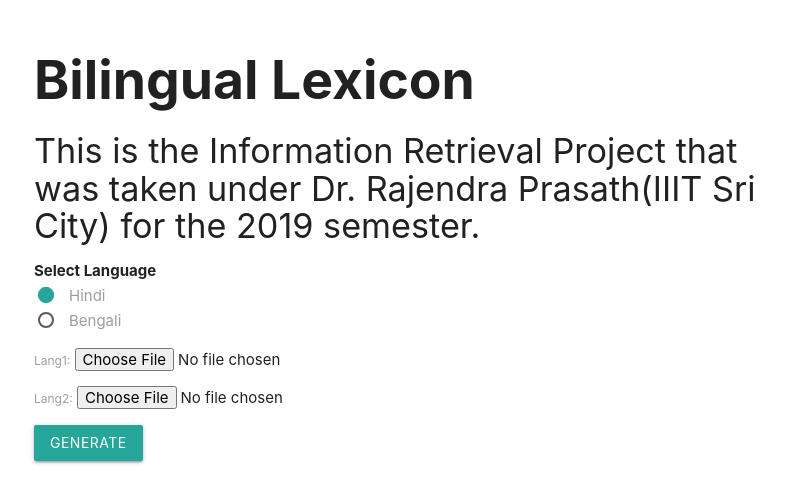
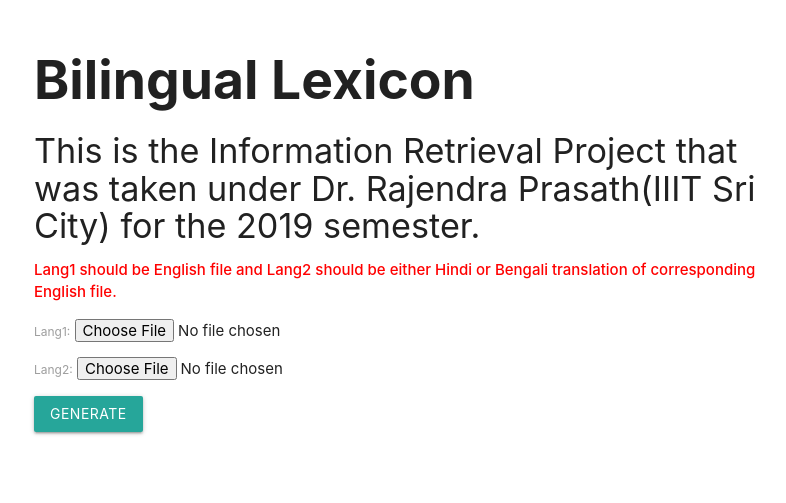
Before and after one commit to akshayk17/bilingual_lexicon, a Django app: page / in a window 1280 px wide. Shown: the top 503 px of the page, without its empty margins (222-1008 px from the left). Run offline with Django 3.2, Linux system fonts and the light colour scheme.

Commit message:
Final commit before sending project to rajendra prasath

```diff
--- a/home/templates/home/home.html
+++ b/home/templates/home/home.html
@@ -18,19 +18,9 @@
         <h4>This is the Information Retrieval Project that was taken under Dr. Rajendra Prasath(IIIT Sri City) for the 2019 semester.</h4>
         <form method="POST" class="post-form" enctype="multipart/form-data">
                 {% csrf_token %}
-                <p>
-                    <b>Select Language</b><br>
-                    <label>
-                        <input name="group1" type="radio" value=1 checked />
-                        <span>Hindi</span>
-                    </label><br>
-                    <label>
-                        <input name="group1" type="radio" value=2 />
-                        <span>Bengali</span>
-                    </label>
-                </p>
 
                 <!-- Enter language <input type="text" name="langname"> -->
+            <strong style="color: red">Lang1 should be English file and Lang2 should be either Hindi or Bengali translation of corresponding English file.</strong><br>
                 {{ form.as_p }}
                 <button type="submit" class="save btn btn-default">Generate</button>
         </form>
--- a/home/views.py
+++ b/home/views.py
@@ -1,5 +1,4 @@
 from django.shortcuts import render
-from django.http import HttpResponse
 import os
 from .forms import CorporaForm
 
@@ -11,6 +10,7 @@ def project(engfile, hindifile):
     from collections import defaultdict
 
     vector_length = 200
+
     # engfile = 'ir_english .txt'
     # hindifile = 'ir_hindi.txt'
 
@@ -19,7 +19,6 @@ def project(engfile, hindifile):
         for i in str1:
             val = val + str(ord(i))
         return int(val)
-
 
     def getIndexVector(i):
         binary = list(bin(i))
@@ -31,7 +30,6 @@ def project(engfile, hindifile):
         s = temp + s
         return s
 
-
     def getFirstChar(sentence):
         sentence = sentence.strip()
         if len(sentence) > 0:
@@ -40,21 +38,20 @@ def project(engfile, hindifile):
             for i in range(len(sentence)):
                 if sentence[i] == ' ':
                     try:
-                        s = s+sentence[i+1]
+                        s = s + sentence[i + 1]
                     except IndexError:
-                        s = s+'a'
+                        s = s + 'a'
                     finally:
-                        s = s+'a'
+                        s = s + 'a'
 
             return s.lower()
         else:
             return ' '
 
-
     dict1 = defaultdict(list)
     sentence_random_vector = {}
     cv_each_word = {}
-    punctuation = [',', '"', "''", "\n","!","-",]
+    punctuation = [',', '"', "''", "\n", "!", "-", ]
     file = open(engfile, 'r')
     content = file.read()
     file.close()
@@ -74,7 +71,7 @@ def project(engfile, hindifile):
 
     # for i in range(len(content)):
     #     sentence_random_vector[i] = getIndexVector(i)
-    c= 0
+    c = 0
     for sen in content:
         li = []
         comp = getFirstChar(sen)
@@ -82,12 +79,10 @@ def project(engfile, hindifile):
 
         for k in range(vector_length):
             random.seed(asci)
-            li.append(random.randint(-1,1))
-            asci = asci+1
+            li.append(random.randint(-1, 1))
+            asci = asci + 1
         sentence_random_vector[c] = li
-        c+=1
-
-
+        c += 1
 
     # print(sentence_random_vector)
     # print(dict1)
@@ -127,7 +122,7 @@ def project(engfile, hindifile):
         for j in cv_each_word_hindi:
             # print(i, j)
             result[j] = np.dot(cv_each_word[i], cv_each_word_hindi[j]) / (
-                        np.linalg.norm(cv_each_word[i]) * np.linalg.norm(cv_each_word_hindi[j]))
+                    np.linalg.norm(cv_each_word[i]) * np.linalg.norm(cv_each_word_hindi[j]))
         final_result_dict[i] = result
 
     for i in final_result_dict:
@@ -145,27 +140,25 @@ def project(engfile, hindifile):
         final_list.append(i_list)
     return final_list
 
-#project('deepesh_english.txt','deepesh_hindi.txt')
+
+# project('deepesh_english.txt','deepesh_hindi.txt')
 
 
 def getFiles(request):
     if request.method == 'POST':
         corpora = CorporaForm(request.POST, request.FILES)
-        language = request.POST.get("group1")
 
         if corpora.is_valid():
-            corpora.save()
-            english='media/media/english.txt'
-            if language=='1':
-                hindi='media/media/hindi.txt'
-            else:
-                hindi='media/media/bengali.txt'
-            final_list=project(english,hindi)
+            corpora_object = corpora.save(commit=True)
+            print(corpora_object.lang1)
+            english = 'media/' + str(corpora_object.lang1)
+            hindi = 'media/' + str(corpora_object.lang2)
+            final_list = project(english, hindi)
             os.remove(english)
             os.remove(hindi)
-            return render(request,'home/table.html',{'final_list':final_list})
+            return render(request, 'home/table.html', {'final_list': final_list})
 
             # return HttpResponse("File uploaded successfuly")
     else:
         corpora = CorporaForm()
-        return render(request,"home/home.html",{'form':corpora})
+        return render(request, "home/home.html", {'form': corpora})
```
Also changed, not shown: 8 other files.
